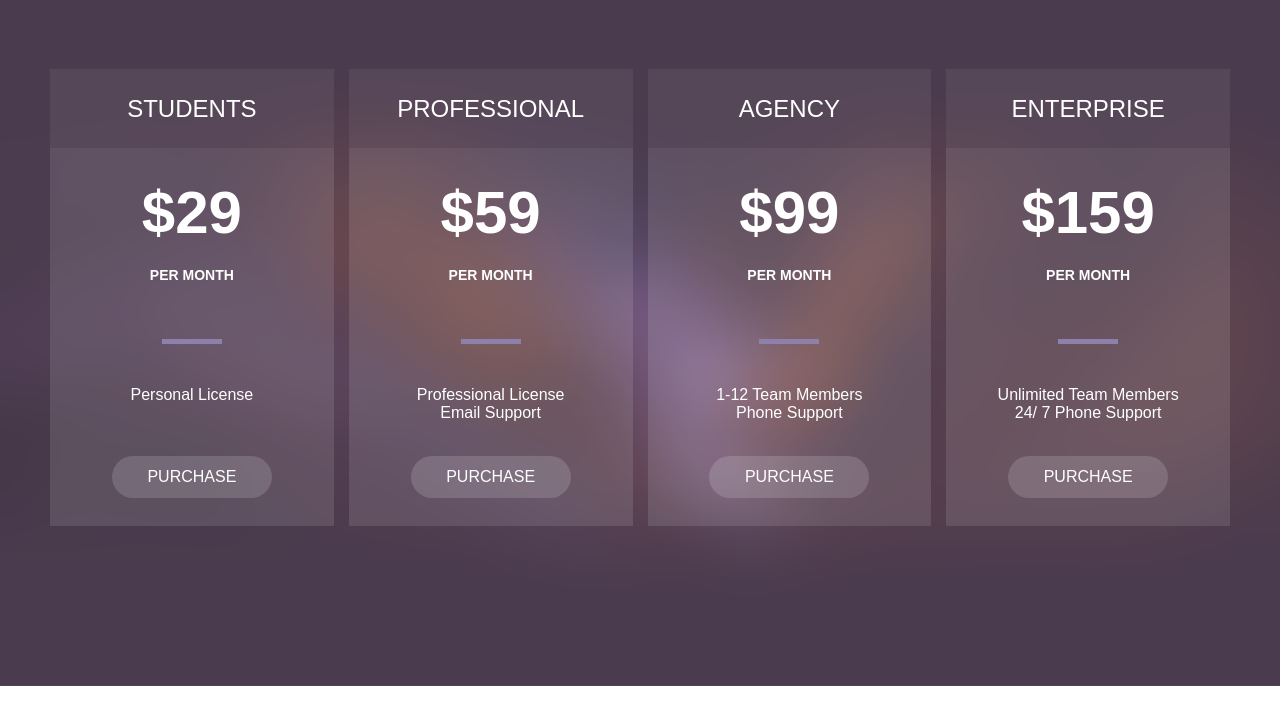
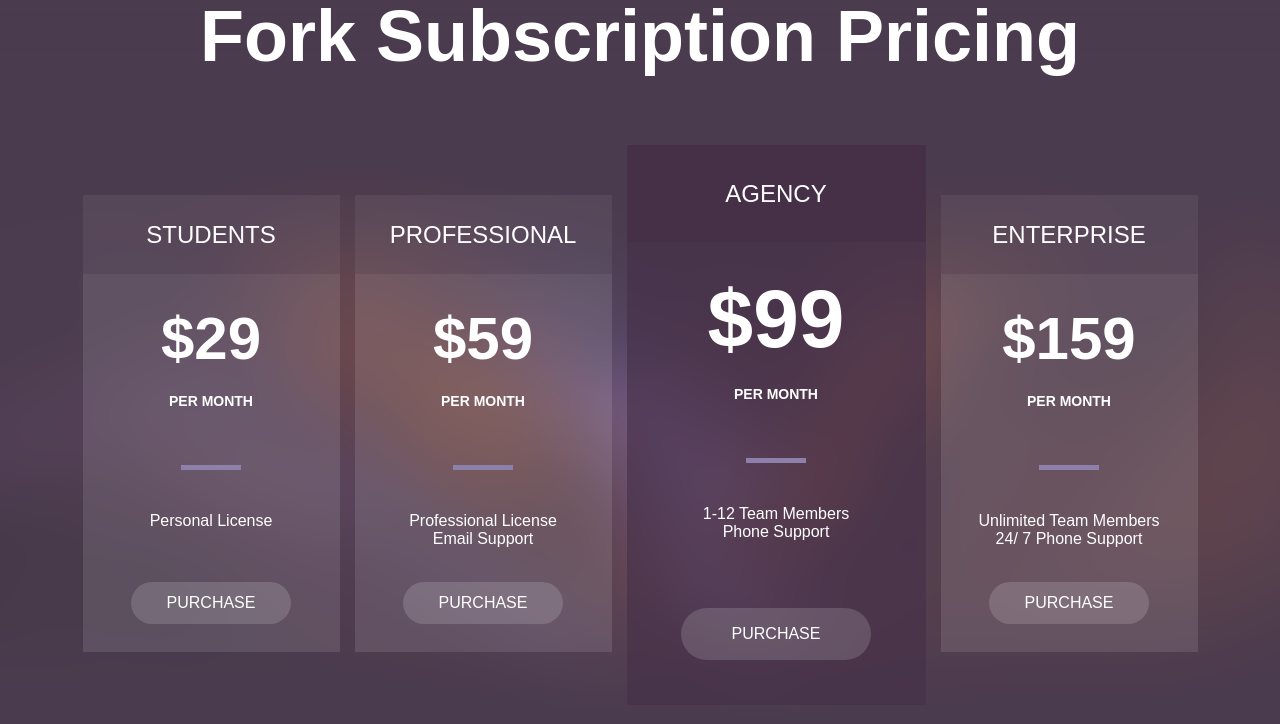
Before and after one commit to D9D9kiev/step2, a plain HTML site: page dist/index.html in a window 1280 px wide. Shown: the part 930-1654 px from the top of the page. Before the commit the page ends 1616 px from the top, so only its background shows below. Drawn offline with nearby package versions, Linux system fonts and the light colour scheme; files that its build step writes are made by us from their sources; files whose address does not match are found by name.

Commit message:
final commit

```diff
--- a/dist/index.html
+++ b/dist/index.html
@@ -1,5 +1,5 @@
 <!doctype html>
-<html lang="en">
+<html lang="en" xmlns="http://www.w3.org/1999/html">
 <head>
     <meta charset="UTF-8">
     <meta name="viewport"
@@ -38,7 +38,6 @@
     <div><p class="text_section">Duis lobortis arcu sed arcu tincidunt feugiat. Nulla nisi mauris, facilisis vitae aliquet id, imperdiet quis nibh. Donec eget elit eu libero tincidunt consequat nec elementum orci. Cum sociis natoque penatibus et magnis dis parturient montes, nascetur ridiculus mus. </p></div>
     <div><img src="src/assets/img/string.png" alt=""></div>
 </div>
-
 </section>
 <section class="pricing">
 
@@ -64,13 +63,13 @@
             <div class="pricing-btn"><a class="tabs-button" href="#">purchase</a></div>
             </div>
         </div>
-        <div class="tabs">
-            <div class="tabs-name">Agency</div>
-            <div class="tabs-desc">
-                <div class="value">&#36;99<span class="tabSpan">per month</span></div>
+        <div class="tabs__1">
+            <div class="tabs-name__3">Agency</div>
+            <div class="tabs-desc__3">
+                <div class="value__3">&#36;99<span class="tabSpan">per month</span></div>
             <div class="tab-string"><img src="src/assets/img/string-price.png" alt=""></div>
-            <div class="tab-options">1-12 Team Members <br>Phone Support</div>
-            <div class="pricing-btn"><a class="tabs-button" href="#">purchase</a></div>
+            <div class="tab-options__3">1-12 Team Members <br>Phone Support</div>
+            <div class="pricing-btn__3"><a class="tabs-button" href="#">purchase</a></div>
             </div>
         </div>
         <div class="tabs">
--- a/src/assets/scss/sections/_testimonial.scss
+++ b/src/assets/scss/sections/_testimonial.scss
@@ -1,7 +1,6 @@
-*{
-//background-color: rebeccapurple;
+body{
+  background: #4B3B4E
 }
-
 .testimonials {
   width: 100%;
   height: 100%;
@@ -37,18 +36,21 @@
   }
 
 .description{
-  max-width: 1200px;
+  //max-width: 1200px;
+  padding-left: 5%;
+  padding-right: 5%;
   margin: 0 auto;
   height: 100%;
   display: grid;
   grid-template-columns: 1fr 1fr 1fr;
   gap: 100px 70px;
-  padding: 10px;
+  //padding: 10px;
   @media (max-width: 992px) {
     grid-template-columns: 1fr 1fr;
   }
   @media (max-width: 481px) {
     grid-template-columns: 1fr;
+    gap: 40px;
   }
 
 }
@@ -57,15 +59,24 @@
   display: flex;
   flex-direction: column;
   align-items: center;
-  justify-content: space-between;
+  justify-content: end;
   gap: 28px;
   @media (max-width: 993px) {
     margin-top: 82px;
-
+  }
+  @media (max-width: 481px) {
+    margin-top: 41px;
   }
 }
+.logo-items{
+  width: 100%;
+  height: 100%;
+  display: flex;
+  justify-content: center;
+  align-items: center;
+}
 .item-desc{
-  height: 20px;
+  height: 100%;
   font-family: 'Lato',sans-serif;
   font-style: italic;
   font-weight: 700;
@@ -123,6 +134,7 @@ img{
   font-size: 48px;
   font-weight: 700;
   line-height: 44px;
+  margin-bottom: 50px;
 color: $color-secondary;
   @media (max-width:993px){
     h2{
@@ -141,20 +153,28 @@ color: $color-secondary;
 .containers{
   max-width: 1200px;
   margin: 0 auto;
+  justify-content: center;
   height: 100%;
   display: grid;
-  grid-template-columns: repeat(auto-fit,minmax(220px,1fr));
-  gap: 15px;
+  grid-template-columns: repeat(4,auto);
+  column-gap: 15px;
   padding: 10px;
+  @media (max-width: 1140px) {
+    display: flex;
+    padding: 10px;
+  }
   @media (max-width: 992px) {
-    grid-template-columns: 257px 257px;
+    display: grid;
+    grid-template-columns: repeat(2,auto);
     justify-content: center;
   gap: 25px}
-  @media (max-width: 560px) {
-    grid-template-columns: 220px 220px;
+  @media (max-width: 600px) {
+    grid-template-columns: repeat(auto-fit, minmax(200px, 220px));
   }
   @media (max-width: 481px) {
-    grid-template-columns: 257px;
+    display: flex;
+    flex-direction: column;
+    align-items: center;
   }
 
   @media (max-width: 320px) {
@@ -163,13 +183,31 @@ color: $color-secondary;
 }
 .tabs{
   font-family: Montserrat, sans-serif;
+  width: 257px;
   height: 457px;
   align-items: center;
   display: flex;
   flex-direction: column;
   margin-bottom: 150px;
+  &__1{
+    margin-top: -50px;
+    width: 299px;
+    height: 560px;
+    display: flex;
+    flex-direction: column;
+    justify-content: center;
+    @media (max-width: 600px){
+      width: 230px;
+  }
+    @media (max-width: 481px) {
+      width: 299px;}}
   @media (max-width: 992px) {
     margin-bottom: 71px;}
+  @media (max-width: 600px){
+    width: 215px;
+  }
+  @media (max-width: 481px) {
+    width: 257px;}
   @media (max-width: 320px) {
     margin-bottom: 65px;
 
@@ -188,6 +226,21 @@ color: $color-secondary;
   justify-content: center;
   height: 97px;
   color:$color-secondary;
+  &__3{
+    font-family: Montserrat, sans-serif;
+    width: 100%;
+    text-align: center;
+    text-transform: uppercase;
+    font-size: 24px;
+    background: rgba(70, 48, 72, 1);
+    font-weight: 400;
+    line-height: 24px;
+    align-items: center;
+    display: flex;
+    justify-content: center;
+    height: 97px;
+    color:$color-secondary;
+  }
   @media (max-width: 320px) {
     padding: 36px 27px;
   }
@@ -199,6 +252,15 @@ color: $color-secondary;
   display: flex;
   flex-direction: column;
   align-items: center;
+  &__3{
+    font-family: Montserrat, sans-serif;
+    margin-top: 30px;
+    font-size: 82px;
+    font-weight: 700;
+    display: flex;
+    flex-direction: column;
+    align-items: center;
+  }
 }
 .tabSpan{
   margin-top: 20px;
@@ -216,6 +278,16 @@ color: $color-secondary;
   text-align: center;
   background: rgba(255, 255, 255, 0.11);
   color: $color-secondary;
+  &__3{
+    width: 100%;
+    height: 463px;
+    display: flex;
+    flex-direction: column;
+    align-items: center;
+    text-align: center;
+    background: rgba(70, 48, 72, 0.64);
+    color: $color-secondary;
+  }
 }
 .tab-options{
   height: 20px;
@@ -224,6 +296,15 @@ color: $color-secondary;
   font-weight: 400;
   line-height: 18px;
   text-align: center;
+  &__3{
+    font-family: Montserrat, sans-serif;
+    height: 20px;
+    margin-top: 38px;
+    font-size: 16px;
+    font-weight: 400;
+    line-height: 18px;
+    text-align: center;
+  }
 }
 .pricing-btn{
   margin-top: 50px;
@@ -235,6 +316,18 @@ color: $color-secondary;
   border-radius: 40px;
   background: rgba(255, 255, 255, 0.15);
   margin-bottom: 28px;
+  &__3{
+    font-family: Montserrat, sans-serif;
+    margin-top: 83px;
+    display: flex;
+    align-items: center;
+    justify-content: center;
+    width: 190px;
+    height: 52px;
+    border-radius: 40px;
+    background: rgba(255, 255, 255, 0.15);
+    margin-bottom: 28px;
+  }
 
 }
 .tabs-button{
@@ -242,7 +335,3 @@ color: $color-secondary;
   font-size: 16px;
   text-transform: uppercase;
 }
-.tabs:hover {
-  background: rgba(70, 48, 72, 0.84);
-  scale: 1.1;
-}
```
Also changed, not shown: index.html (+7 -8 lines), dist/assets/css/style.css.
